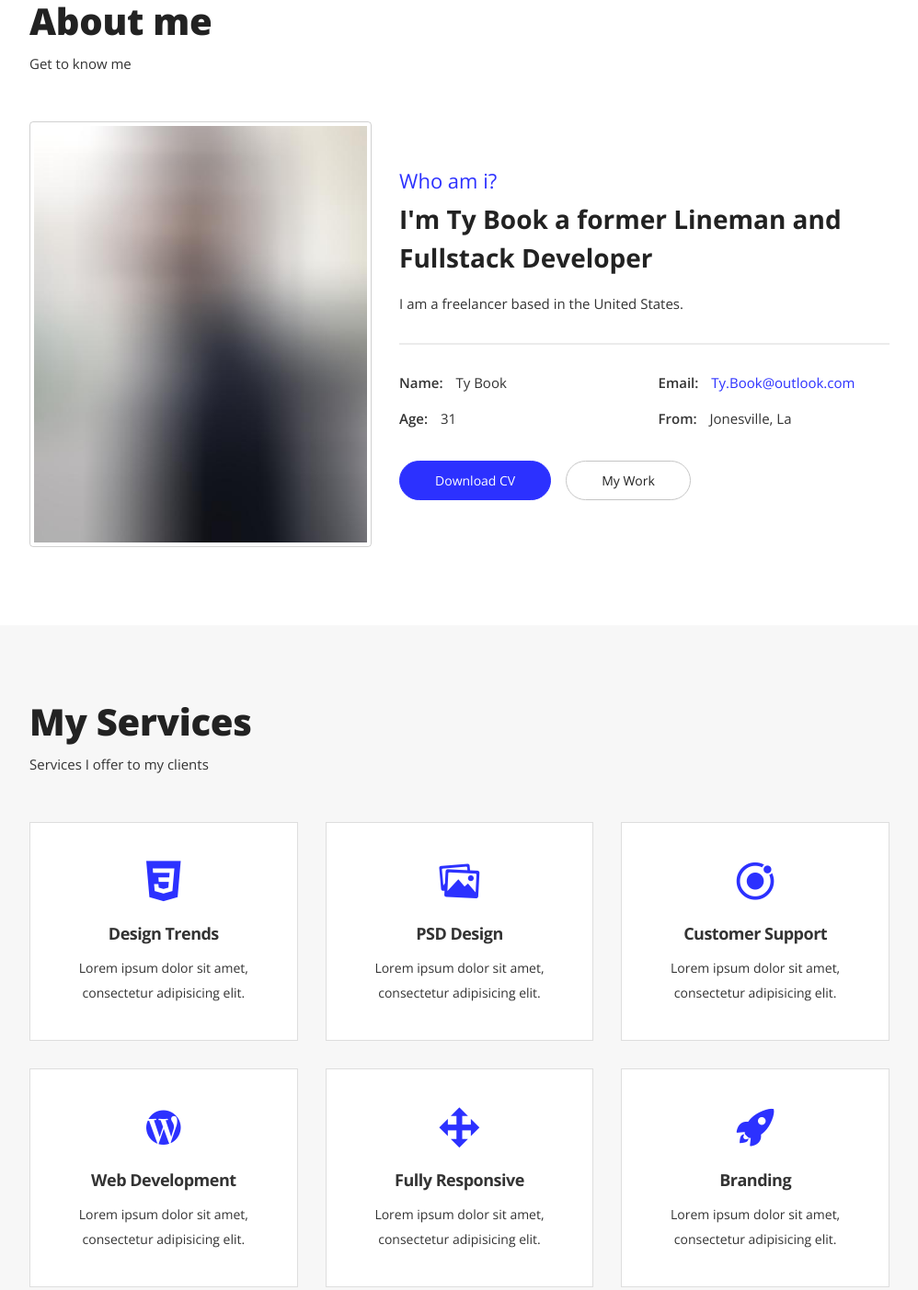
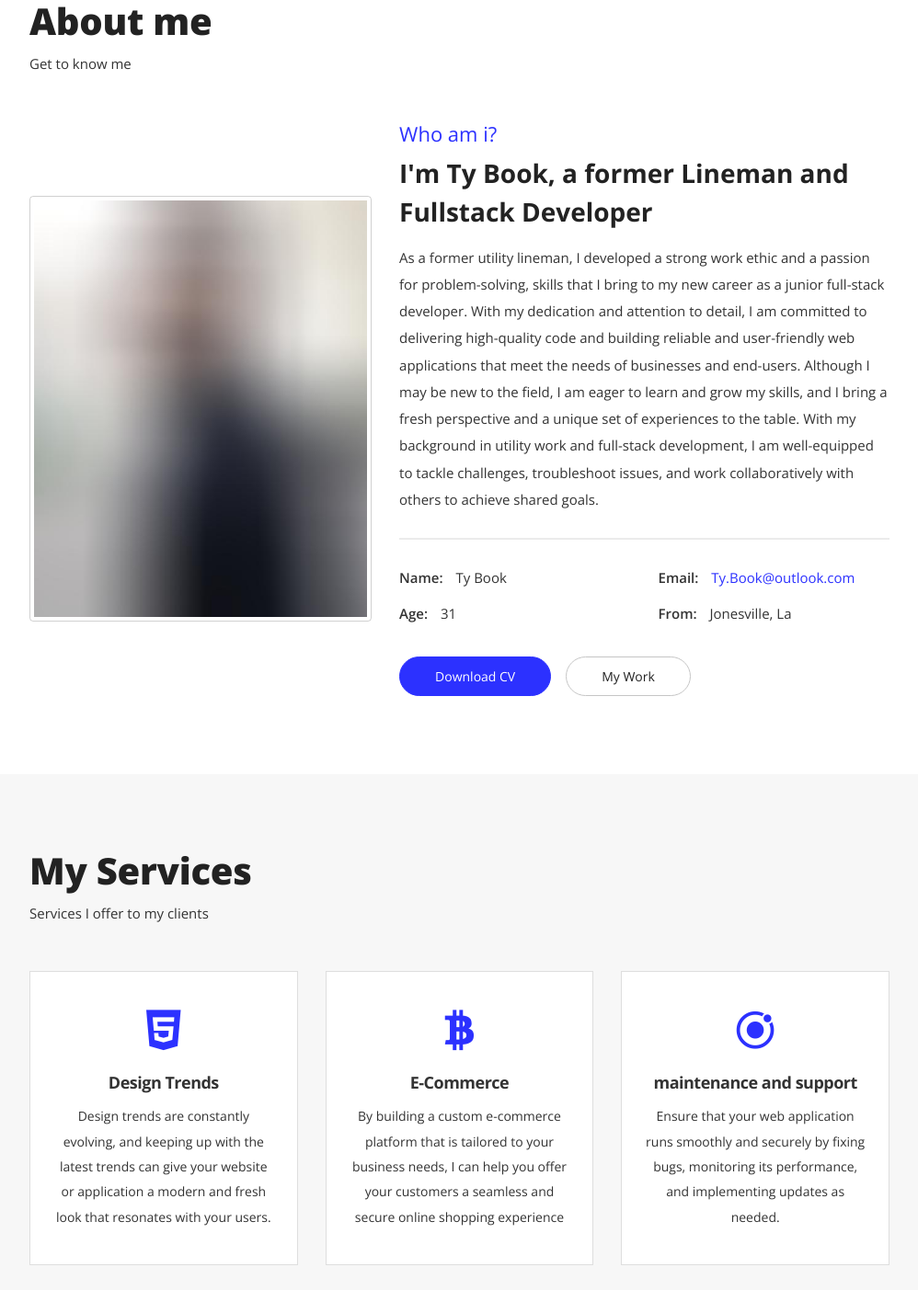
Before and after one commit to Tybook92/Portfolio, a plain HTML site: page index.html in a window 1280 px wide. Shown: the part 882-2285 px from the top of the page at 92% size, without its empty margins (258-1256 px from the left). Drawn offline with nearby package versions, Linux system fonts and the light colour scheme.

Commit message:
Updates services/description and contact info

```diff
--- a/index.html
+++ b/index.html
@@ -99,9 +99,9 @@
             <div class="col-12 col-lg-7 about-content">
               <div class="content-block">
                 <h2 class="content-subtitle">Who am i?</h2>
-                <h6 class="content-title">I'm Ty Book a former Lineman and Fullstack Developer</h6>
+                <h6 class="content-title">I'm Ty Book, a former Lineman and Fullstack Developer</h6>
                 <div class="content-description">
-                  <p>I am a freelancer based in the United States.</p>
+                  <p>As a former utility lineman, I developed a strong work ethic and a passion for problem-solving, skills that I bring to my new career as a junior full-stack developer. With my dedication and attention to detail, I am committed to delivering high-quality code and building reliable and user-friendly web applications that meet the needs of businesses and end-users. Although I may be new to the field, I am eager to learn and grow my skills, and I bring a fresh perspective and a unique set of experiences to the table. With my background in utility work and full-stack development, I am well-equipped to tackle challenges, troubleshoot issues, and work collaboratively with others to achieve shared goals.</p>
                 </div>
                 <address class="content-info">
                   <div class="row">
@@ -140,44 +140,44 @@
           <div class="row">
             <!-- Single service-->
             <div class="col-12 col-md-6 col-lg-4">
-              <div class="single-service"><i class="icon service-icon ion-logo-css3"></i>
+              <div class="single-service"><i class="icon service-icon ion-logo-html5"></i>
                 <h6 class="service-title">Design Trends</h6>
-                <p class="service-description">Lorem ipsum dolor sit amet, consectetur adipisicing elit.</p>
+                <p class="service-description">Design trends are constantly evolving, and keeping up with the latest trends can give your website or application a modern and fresh look that resonates with your users.</p>
               </div>
             </div>
             <!-- Single service-->
             <div class="col-12 col-md-6 col-lg-4">
-              <div class="single-service"><i class="icon service-icon ion-md-images"></i>
-                <h6 class="service-title">PSD Design</h6>
-                <p class="service-description">Lorem ipsum dolor sit amet, consectetur adipisicing elit.</p>
+              <div class="single-service"><i class="icon service-icon ion-logo-bitcoin"></i>
+                <h6 class="service-title">E-Commerce</h6>
+                <p class="service-description">By building a custom e-commerce platform that is tailored to your business needs, I can help you offer your customers a seamless and secure online shopping experience</p>
               </div>
             </div>
             <!-- Single service-->
             <div class="col-12 col-md-6 col-lg-4">
               <div class="single-service"><i class="icon service-icon ion-logo-ionic"></i>
-                <h6 class="service-title">Customer Support</h6>
-                <p class="service-description">Lorem ipsum dolor sit amet, consectetur adipisicing elit.</p>
+                <h6 class="service-title">maintenance and support</h6>
+                <p class="service-description">Ensure that your web application runs smoothly and securely by fixing bugs, monitoring its performance, and implementing updates as needed.</p>
               </div>
             </div>
             <!-- Single service-->
             <div class="col-12 col-md-6 col-lg-4">
               <div class="single-service mb-lg-0"><i class="icon service-icon ion-logo-wordpress"></i>
                 <h6 class="service-title">Web Development</h6>
-                <p class="service-description">Lorem ipsum dolor sit amet, consectetur adipisicing elit.</p>
+                <p class="service-description">Build a professional and responsive website or web application from scratch that meets your business needs.</p>
               </div>
             </div>
             <!-- Single service-->
             <div class="col-12 col-md-6 col-lg-4">
               <div class="single-service mb-md-0"><i class="icon service-icon ion-md-move"></i>
                 <h6 class="service-title">Fully Responsive</h6>
-                <p class="service-description">Lorem ipsum dolor sit amet, consectetur adipisicing elit.</p>
+                <p class="service-description">A fully responsive design makes sure your website or app looks and works great on all devices, improving user experience, search engine rankings, and reach.</p>
               </div>
             </div>
             <!-- Single service-->
             <div class="col-12 col-md-6 col-lg-4">
               <div class="single-service mb-0"><i class="icon service-icon ion-ios-rocket"></i>
                 <h6 class="service-title">Branding</h6>
-                <p class="service-description">Lorem ipsum dolor sit amet, consectetur adipisicing elit.</p>
+                <p class="service-description"> Let me help you establish a strong online brand presence by incorporating your unique values and messaging into your website or application, creating an experience that resonates with consumers.</p>
               </div>
             </div>
           </div>
@@ -515,17 +515,17 @@
           <div class="row contact-info">
             <div class="col-12 col-sm-4">
               <div class="single-info"><i class="info-icon icon ion-md-map"></i>
-                <p class="info-content"><a href="https://goo.gl/maps/2YAGiugG47VAS17g7" target="_blank">4155, Liverpool, United Kingdom.</a></p>
+                <p class="info-content"><a href="https://goo.gl/maps/xw39pgZNqYYhhjZm8" target="_blank">Jonesville, Louisiana, United States</a></p>
               </div>
             </div>
             <div class="col-12 col-sm-4">
               <div class="single-info"><i class="info-icon icon ion-md-call"></i>
-                <p class="info-content"><a href="tel:+441632967704">+44 1632 967704</a></p>
+                <p class="info-content"><a href="tel:+3183121089">318-312-1089</a></p>
               </div>
             </div>
             <div class="col-12 col-sm-4">
               <div class="single-info"><i class="info-icon icon ion-md-send"></i>
-                <p class="info-content"><a href="mailto:alex@example.com">alex@example.com</a></p>
+                <p class="info-content"><a href="mailto:ty.book@outlook.com">Ty.Book@outlook.com</a></p>
               </div>
             </div>
           </div>
```
